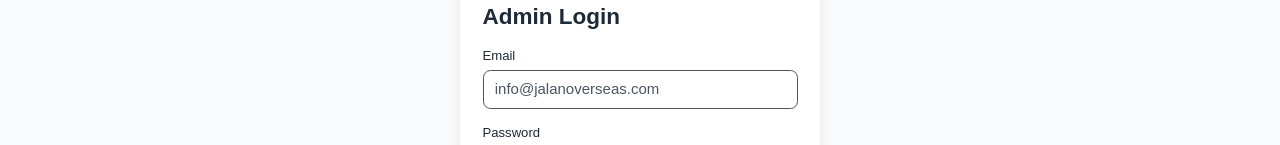
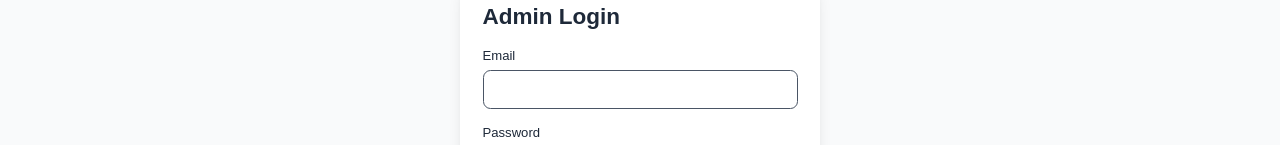
Before and after one commit to ardhitosen/travel-website, a Next.js app: page /login in a window 1280 px wide. Shown: the part 378-523 px from the top of the page. Built offline with nearby package versions, Linux system fonts and the light colour scheme.

Commit message:
feat: change state for username

```diff
--- a/app/login/page.tsx
+++ b/app/login/page.tsx
@@ -4,7 +4,7 @@ import React, { useState } from "react";
 import { useRouter } from "next/navigation";
 
 const LoginPage = () => {
-  const [email, setEmail] = useState("info@jalanoverseas.com");
+  const [email, setEmail] = useState("");
   const [password, setPassword] = useState("");
   const [error, setError] = useState("");
   const [loading, setLoading] = useState(false);
```
